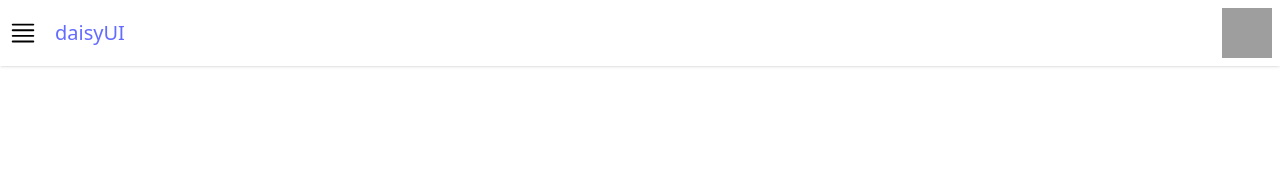
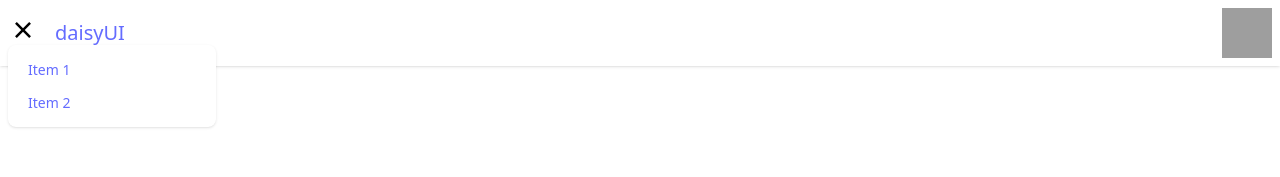
Before and after one commit to feliciahxy/EasyAHackathon, a React (Vite) app: page /create-wallet in a window 1280 px wide. Both pictures are taken after a click on the element 23 px from the left and 33 px from the top of the page. Shown: the top 177 px of the page. Built offline with nearby package versions, Linux system fonts and the light colour scheme; grey boxes are pictures that could not be loaded.

Commit message:
fixed bug on menu screen on navbar

```diff
--- a/src/components/Navbar.jsx
+++ b/src/components/Navbar.jsx
@@ -6,14 +6,18 @@
     const [toggle, setToggle] = useState(true);
     const handleClick = () => {
         setToggle(!toggle);
-        console.log("Toggle state:", !toggle);
+        console.log("Toggle state:", toggle);
     }
 
     return (
         <div className="navbar w-full left-0 right-0 top-0 bg-base-100 shadow-sm fixed">
             <div className="flex-none">
-                <div onClick={handleClick}>
-                    <img src={!toggle?menu:close} alt='menu' className='w-[30px] h-[30px]' />
+                <div className="dropdown" onClick={handleClick}>
+                    <img tabIndex={0} role="button" src={toggle ? menu : close} alt='menu' className='w-[30px] h-[30px]'/>
+                    <ul className="dropdown-content menu bg-base-100 rounded-box z-1 w-52 p-2 shadow-sm">
+                        <li><a>Item 1</a></li>
+                        <li><a>Item 2</a></li>
+                    </ul>
                 </div>
             </div>
             <div className="flex-1">
```
